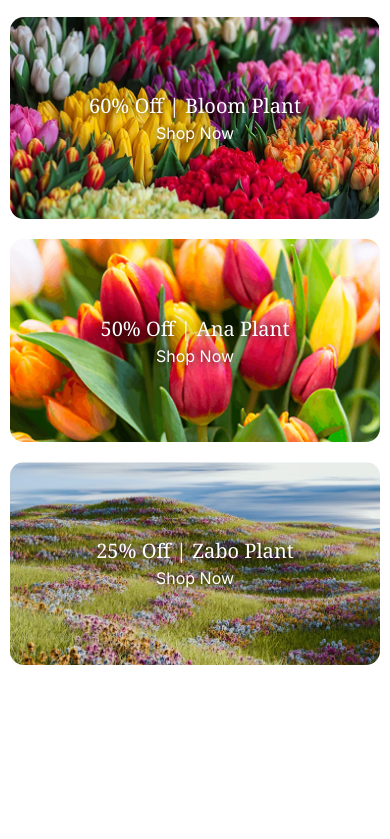
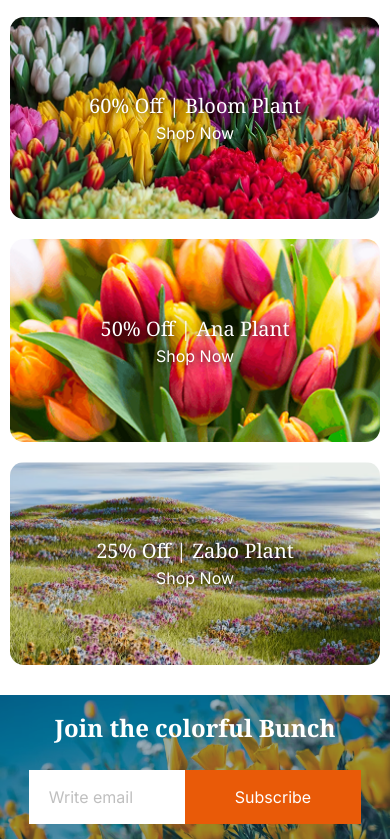
Before and after one commit to BiswanathBD/Faugei-Flowers-Shop, a plain HTML site: page index.html in a window 390 px wide. Shown: the part 3299-4138 px from the top of the page. Before the commit the page ends 3994 px from the top, so only its background shows below. Drawn offline with nearby package versions, Linux system fonts and the light colour scheme.

Commit message:
join section complete without responsive

```diff
--- a/index.html
+++ b/index.html
@@ -138,6 +138,14 @@
                 </div>
             </div>
     </section>
+
+    <section class="join-section text-center text-white">
+        <h2 class="noto-serif text-[3rem] font-bold">Join the colorful Bunch</h2>
+        <div class="join-content">
+            <input type="email" name="email" id="email" placeholder="Write email" class="text-[rgba(0,0,0,0.5)]">
+            <button>Subscribe</button>
+        </div>
+    </section>
 </body>
 </html>
 
--- a/styles/style.css
+++ b/styles/style.css
@@ -111,7 +111,30 @@
     justify-items: center;
     align-content: center;
 }
-
+.join-section{
+    background-image: url(../assets/news-letter-bg.png);
+    background-size: cover;
+    background-repeat: no-repeat;
+    width: 100%;
+    aspect-ratio: 1440 / 533;
+    display: flex;
+    flex-direction: column;
+    justify-content: center;
+    gap: 1.5rem;
+}
+.join-content{
+    display: flex;
+    justify-content: center;
+}
+.join-section input{
+    width: 40%;
+    background-color: white;
+    padding: 15px 20px;
+}
+.join-section button{
+    background-color: #E95A08;
+    padding: 15px 50px;
+}
 
 
 
```
